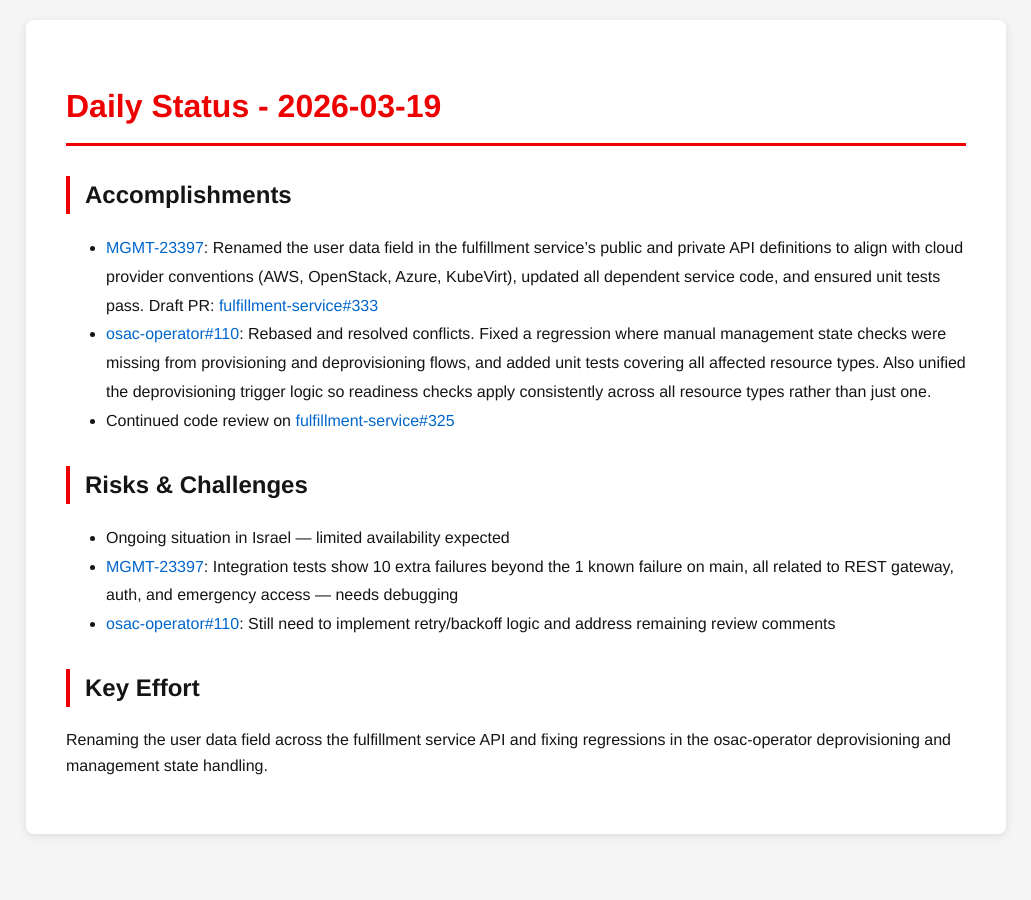
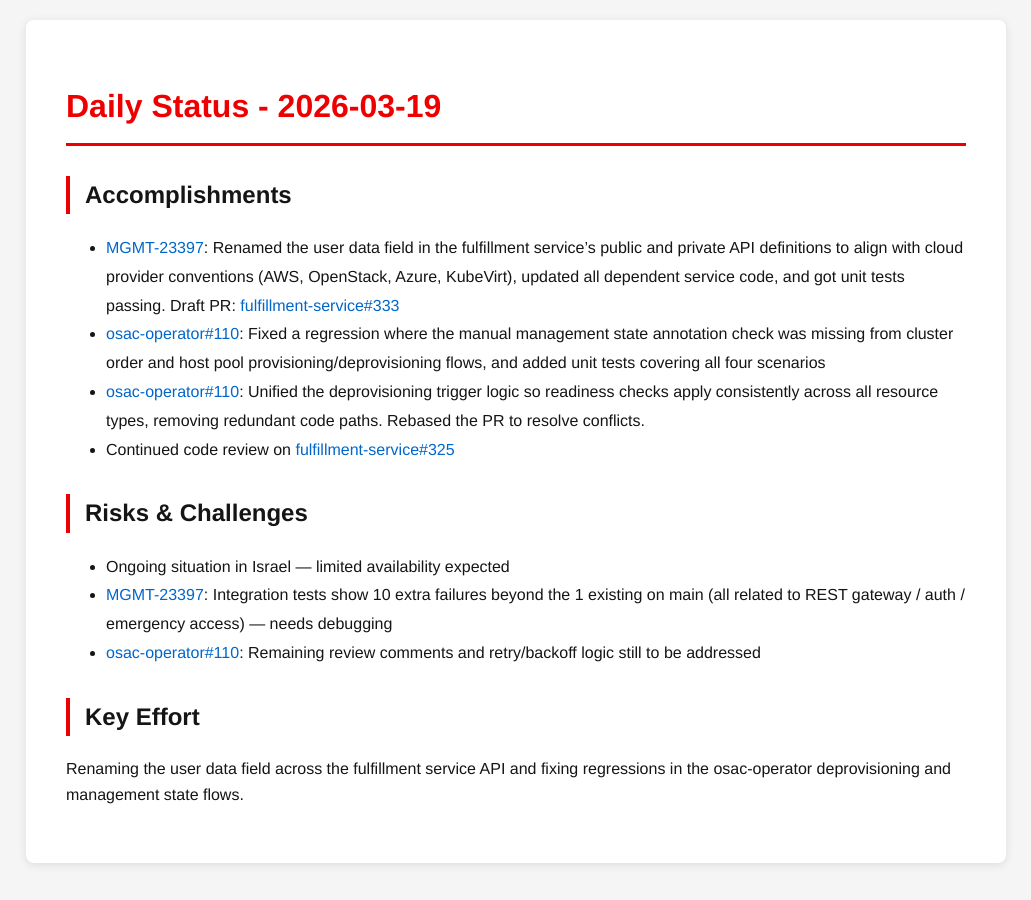
Before and after one commit to tzvatot/daily-status, a Jekyll site: the page built from 2026-03-19.md, in a window 1280 px wide. Shown: the whole page, without its empty margins (124-1155 px from the left). Built offline with Jekyll 4.4.1, drawn with Linux system fonts in a browser that asks for light colours.

Commit message:
Daily status update - 2026-03-19

```diff
--- a/2026-03-19.md
+++ b/2026-03-19.md
@@ -7,14 +7,15 @@
 # Daily Status - 2026-03-19
 
 ## Accomplishments
-- [MGMT-23397](https://issues.redhat.com/browse/MGMT-23397): Renamed the user data field in the fulfillment service's public and private API definitions to align with cloud provider conventions (AWS, OpenStack, Azure, KubeVirt), updated all dependent service code, and ensured unit tests pass. Draft PR: [fulfillment-service#333](https://github.com/osac-project/fulfillment-service/pull/333)
-- [osac-operator#110](https://github.com/osac-project/osac-operator/pull/110): Rebased and resolved conflicts. Fixed a regression where manual management state checks were missing from provisioning and deprovisioning flows, and added unit tests covering all affected resource types. Also unified the deprovisioning trigger logic so readiness checks apply consistently across all resource types rather than just one.
+- [MGMT-23397](https://issues.redhat.com/browse/MGMT-23397): Renamed the user data field in the fulfillment service's public and private API definitions to align with cloud provider conventions (AWS, OpenStack, Azure, KubeVirt), updated all dependent service code, and got unit tests passing. Draft PR: [fulfillment-service#333](https://github.com/osac-project/fulfillment-service/pull/333)
+- [osac-operator#110](https://github.com/osac-project/osac-operator/pull/110): Fixed a regression where the manual management state annotation check was missing from cluster order and host pool provisioning/deprovisioning flows, and added unit tests covering all four scenarios
+- [osac-operator#110](https://github.com/osac-project/osac-operator/pull/110): Unified the deprovisioning trigger logic so readiness checks apply consistently across all resource types, removing redundant code paths. Rebased the PR to resolve conflicts.
 - Continued code review on [fulfillment-service#325](https://github.com/osac-project/fulfillment-service/pull/325)
 
 ## Risks & Challenges
 - Ongoing situation in Israel — limited availability expected
-- [MGMT-23397](https://issues.redhat.com/browse/MGMT-23397): Integration tests show 10 extra failures beyond the 1 known failure on main, all related to REST gateway, auth, and emergency access — needs debugging
-- [osac-operator#110](https://github.com/osac-project/osac-operator/pull/110): Still need to implement retry/backoff logic and address remaining review comments
+- [MGMT-23397](https://issues.redhat.com/browse/MGMT-23397): Integration tests show 10 extra failures beyond the 1 existing on main (all related to REST gateway / auth / emergency access) — needs debugging
+- [osac-operator#110](https://github.com/osac-project/osac-operator/pull/110): Remaining review comments and retry/backoff logic still to be addressed
 
 ## Key Effort
-Renaming the user data field across the fulfillment service API and fixing regressions in the osac-operator deprovisioning and management state handling.
+Renaming the user data field across the fulfillment service API and fixing regressions in the osac-operator deprovisioning and management state flows.
```
